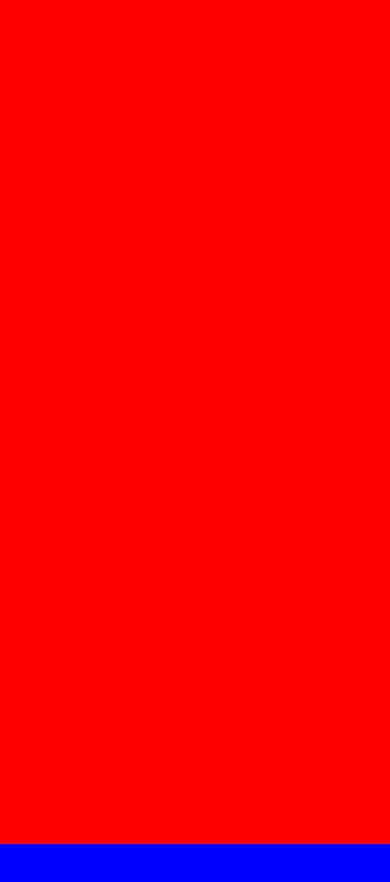
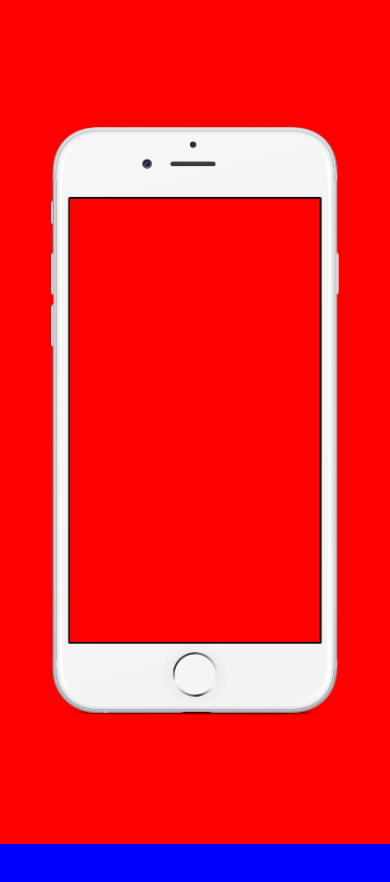
Before and after one commit to nansthomas/iphone-background-change, a plain HTML site: page index.html in a window 390 px wide. Shown: the top 882 px of the page. Drawn offline with Linux system fonts and the light colour scheme.

Commit message:
Add iPhone Fix

```diff
--- a/index.html
+++ b/index.html
@@ -7,6 +7,8 @@
     <link rel="stylesheet" href="style/main.css">
 </head>
 <body>
+
+    <img class="iphone" src="img/iphone.png" alt="iPhone">
 
     <section class="first_section">
 
--- a/style/main.css
+++ b/style/main.css
@@ -1,6 +1,16 @@
 html, body {
     height: 100%;
     width: 100%;
+}
+
+.iphone {
+    position: fixed;
+    top: 0;
+    bottom: 0;
+    left: 0;
+    right: 0;
+    margin: auto;
+    height: 70%;
 }
 
 .first_section {
```
Also changed, not shown: img/iphone.png (added).
